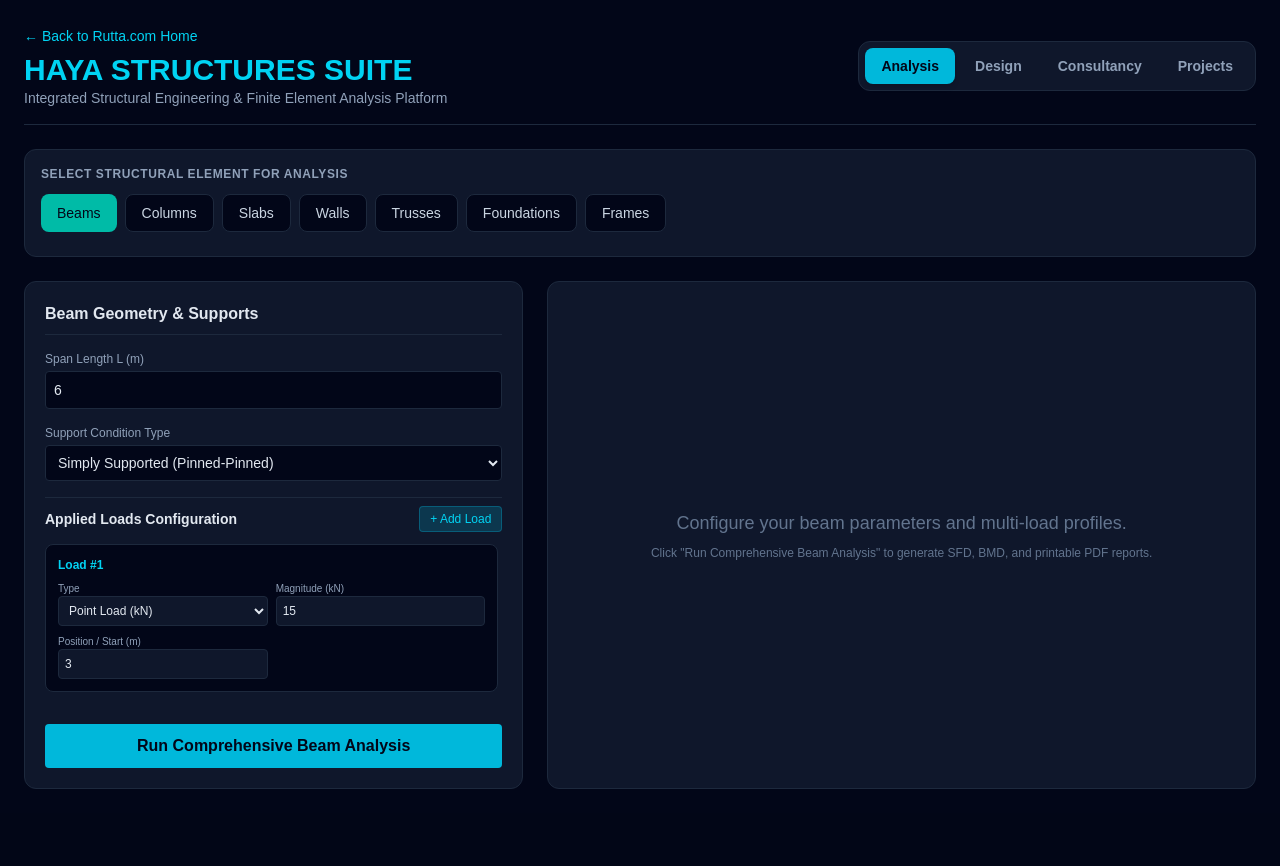
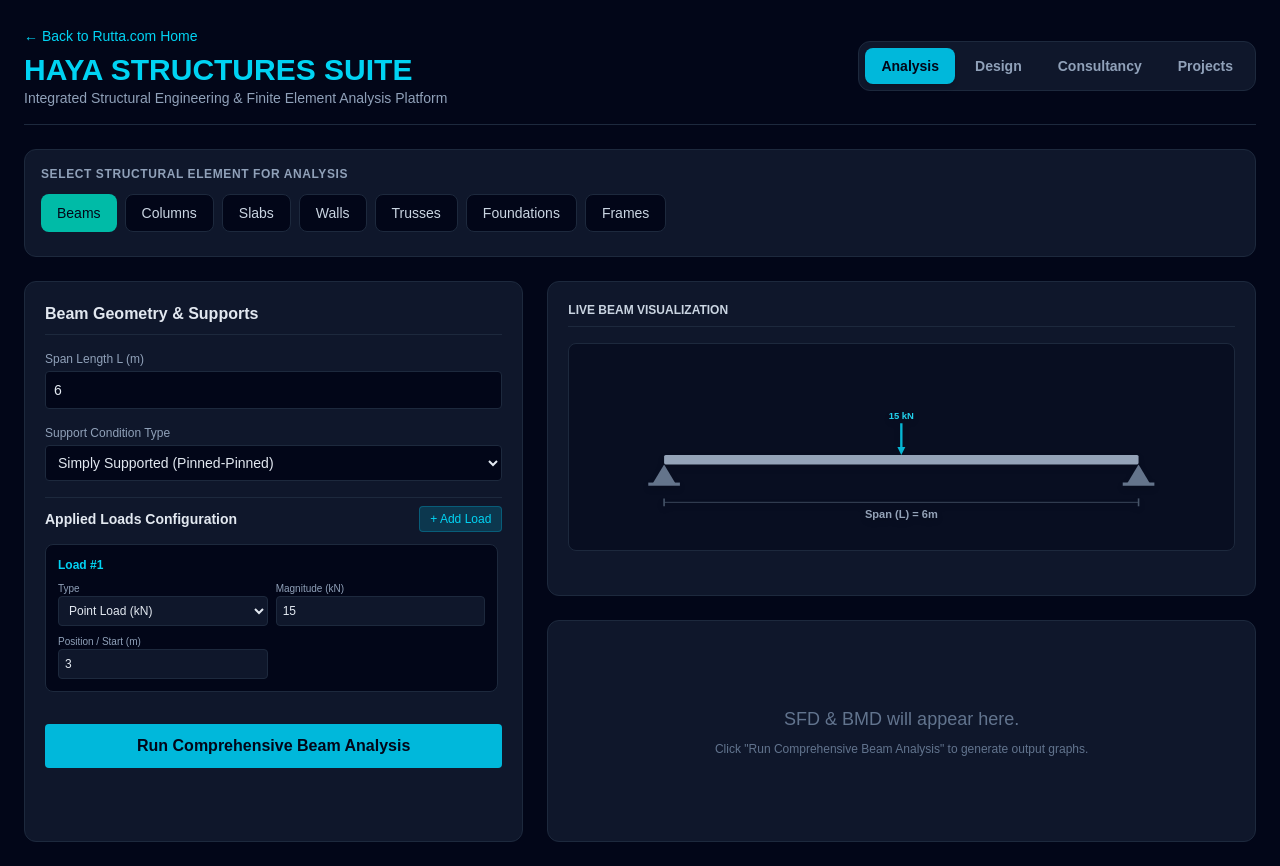
Before and after one commit to rutta254/rutta-website, a Next.js app: page /haya-structures in a window 1280 px wide. Before the commit the page ends 813 px from the top, so only its background shows below. Built offline with nearby package versions, Linux system fonts and the light colour scheme.

Commit message:
Initial commit: Add project files and setup

```diff
--- a/src/app/haya-structures/page.tsx
+++ b/src/app/haya-structures/page.tsx
@@ -172,6 +172,133 @@
     Shear: Number((result.shear_force?.[i] ?? 0).toFixed(2)),
     Moment: Number((result.bending_moment?.[i] ?? 0).toFixed(2)),
   })) || [];
+
+  // ---------------------------------------------------------
+  // DYNAMIC SVG BEAM VISUALIZER
+  // ---------------------------------------------------------
+  const renderBeamVisualizer = () => {
+    const svgWidth = 800;
+    const svgHeight = 220;
+    const marginX = 100;
+    const beamWidth = svgWidth - 2 * marginX;
+    const scaleX = length > 0 ? beamWidth / length : 0;
+    const beamY = 120;
+    const beamThickness = 12;
+
+    const getX = (val: number) => marginX + (val * scaleX);
+
+    // Helpers to draw supports
+    const drawPin = (x: number) => (
+      <g key={`pin-${x}`}>
+        <polygon points={`${x},${beamY + beamThickness} ${x - 15},${beamY + beamThickness + 25} ${x + 15},${beamY + beamThickness + 25}`} fill="#64748b" />
+        <line x1={x - 20} y1={beamY + beamThickness + 25} x2={x + 20} y2={beamY + beamThickness + 25} stroke="#64748b" strokeWidth="4" />
+      </g>
+    );
+
+    const drawFixed = (x: number, isLeft: boolean) => (
+      <g key={`fixed-${x}`}>
+        <rect x={isLeft ? x - 15 : x} y={beamY - 30} width="15" height={60 + beamThickness} fill="#475569" />
+        <line x1={isLeft ? x - 15 : x + 15} y1={beamY - 30} x2={isLeft ? x - 15 : x + 15} y2={beamY + 30 + beamThickness} stroke="#94a3b8" strokeWidth="2" strokeDasharray="4 4" />
+      </g>
+    );
+
+    return (
+      <div className="w-full overflow-hidden bg-slate-950/50 rounded-lg border border-slate-800 mb-6 flex justify-center p-4">
+        <svg viewBox={`0 0 ${svgWidth} ${svgHeight}`} className="w-full h-auto max-h-48 drop-shadow-md">
+
+          {/* Dimension Line */}
+          <line x1={marginX} y1={beamY + 60} x2={marginX + beamWidth} y2={beamY + 60} stroke="#475569" strokeWidth="1" />
+          <line x1={marginX} y1={beamY + 55} x2={marginX} y2={beamY + 65} stroke="#475569" strokeWidth="2" />
+          <line x1={marginX + beamWidth} y1={beamY + 55} x2={marginX + beamWidth} y2={beamY + 65} stroke="#475569" strokeWidth="2" />
+          <text x={marginX + beamWidth / 2} y={beamY + 80} fill="#94a3b8" fontSize="14" textAnchor="middle" fontWeight="bold">
+            Span (L) = {length}m
+          </text>
+
+          {/* The Beam */}
+          <rect x={marginX} y={beamY} width={beamWidth} height={beamThickness} fill="#94a3b8" rx="2" />
+
+          {/* Supports */}
+          {support === 'simply_supported' && (
+            <>
+              {drawPin(marginX)}
+              {drawPin(marginX + beamWidth)}
+            </>
+          )}
+          {support === 'cantilever' && drawFixed(marginX, true)}
+          {support === 'fixed_fixed' && (
+            <>
+              {drawFixed(marginX, true)}
+              {drawFixed(marginX + beamWidth, false)}
+            </>
+          )}
+          {support === 'propped_cantilever' && (
+            <>
+              {drawFixed(marginX, true)}
+              {drawPin(marginX + beamWidth)}
+            </>
+          )}
+
+          {/* Applied Loads */}
+          {loads.map((load, i) => {
+            const startX = getX(Math.min(load.position, length));
+
+            if (load.type === 'point') {
+              return (
+                <g key={`load-${i}`}>
+                  <line x1={startX} y1={beamY - 40} x2={startX} y2={beamY - 5} stroke="#06b6d4" strokeWidth="3" markerEnd="url(#arrowhead)" />
+                  <polygon points={`${startX},${beamY} ${startX - 5},${beamY - 10} ${startX + 5},${beamY - 10}`} fill="#06b6d4" />
+                  <text x={startX} y={beamY - 45} fill="#22d3ee" fontSize="12" textAnchor="middle" fontWeight="bold">{load.magnitude} kN</text>
+                </g>
+              );
+            }
+
+            if (load.type === 'udl' || load.type === 'triangular') {
+              const loadLen = load.length || length;
+              const endX = getX(Math.min(load.position + loadLen, length));
+              const udlWidth = Math.max(endX - startX, 0);
+
+              if (udlWidth > 0) {
+                return (
+                  <g key={`load-${i}`}>
+                    {load.type === 'udl' ? (
+                      <rect x={startX} y={beamY - 25} width={udlWidth} height="20" fill="#0ea5e9" fillOpacity="0.2" stroke="#0ea5e9" strokeWidth="1" strokeDasharray="4 2" />
+                    ) : (
+                      <polygon points={`${startX},${beamY - 5} ${startX},${beamY - 25} ${endX},${beamY - 5}`} fill="#8b5cf6" fillOpacity="0.2" stroke="#8b5cf6" strokeWidth="1" />
+                    )}
+
+                    {/* Drawing smaller arrows inside the UDL */}
+                    {Array.from({ length: Math.max(3, Math.floor(udlWidth / 30)) }).map((_, idx, arr) => {
+                      const arrowX = startX + (udlWidth / (arr.length - 1)) * idx;
+                      return (
+                        <g key={`udl-arrow-${idx}`}>
+                           <line x1={arrowX} y1={beamY - 25} x2={arrowX} y2={beamY - 5} stroke={load.type === 'udl' ? "#0ea5e9" : "#8b5cf6"} strokeWidth="1.5" />
+                           <polygon points={`${arrowX},${beamY} ${arrowX - 3},${beamY - 6} ${arrowX + 3},${beamY - 6}`} fill={load.type === 'udl' ? "#0ea5e9" : "#8b5cf6"} />
+                        </g>
+                      )
+                    })}
+                    <text x={startX + udlWidth / 2} y={beamY - 32} fill={load.type === 'udl' ? "#38bdf8" : "#a78bfa"} fontSize="12" textAnchor="middle" fontWeight="bold">
+                      {load.type === 'udl' ? `${load.magnitude} kN/m` : `${load.magnitude} - ${load.magnitudeEnd || 0} kN/m`}
+                    </text>
+                  </g>
+                );
+              }
+            }
+
+            if (load.type === 'moment') {
+              return (
+                 <g key={`load-${i}`}>
+                   <path d={`M ${startX - 15} ${beamY - 15} A 15 15 0 1 1 ${startX + 15} ${beamY - 15}`} fill="none" stroke="#f59e0b" strokeWidth="2.5" />
+                   <polygon points={`${startX + 15},${beamY - 15} ${startX + 10},${beamY - 22} ${startX + 20},${beamY - 22}`} fill="#f59e0b" />
+                   <text x={startX} y={beamY - 35} fill="#fbbf24" fontSize="12" textAnchor="middle" fontWeight="bold">{load.magnitude} kN·m</text>
+                 </g>
+              )
+            }
+            return null;
+          })}
+        </svg>
+      </div>
+    );
+  };
 
   return (
     <div className="min-h-screen bg-slate-950 text-slate-100 p-6">
@@ -386,8 +513,19 @@
                   )}
                 </div>
 
-                {/* Right Visual Plots Panel (Captured for PDF) */}
-                <div className="lg:col-span-7 bg-slate-900 p-5 rounded-xl border border-slate-800 flex flex-col justify-center">
+                {/* Right Visual Plots Panel */}
+                <div className="lg:col-span-7 space-y-6">
+
+                  {/* DYNAMIC SVG VISUALIZER */}
+                  <div className="bg-slate-900 p-5 rounded-xl border border-slate-800 flex flex-col justify-center">
+                    <h3 className="text-xs font-bold text-slate-300 mb-4 border-b border-slate-800 pb-2">
+                      LIVE BEAM VISUALIZATION
+                    </h3>
+                    {renderBeamVisualizer()}
+                  </div>
+
+                  {/* ANALYSIS RESULTS (SFD & BMD) */}
+                  <div className="bg-slate-900 p-5 rounded-xl border border-slate-800 flex flex-col justify-center">
                     {chartData.length > 0 ? (
                       <div ref={chartsRef} className="space-y-6 bg-slate-900 p-3 rounded-lg">
                         <div className="text-xs font-bold text-slate-300 mb-2 border-b border-slate-800 pb-1 flex justify-between">
@@ -430,13 +568,13 @@
                         </div>
                       </div>
                     ) : (
-                    <div className="text-center text-slate-500 py-32 space-y-2">
-                      <p className="text-lg">Configure your beam parameters and multi-load profiles.</p>
-                      <p className="text-xs">Click &quot;Run Comprehensive Beam Analysis&quot; to generate SFD, BMD, and printable PDF reports.</p>
+                      <div className="text-center text-slate-500 py-16 space-y-2">
+                        <p className="text-lg">SFD & BMD will appear here.</p>
+                        <p className="text-xs">Click &quot;Run Comprehensive Beam Analysis&quot; to generate output graphs.</p>
                       </div>
                     )}
                   </div>
-
+                </div>
               </div>
             ) : (
               <div className="bg-slate-900 p-12 rounded-xl border border-slate-800 text-center text-slate-400">
```
Lines whose indentation alone changed are shown as unchanged.
